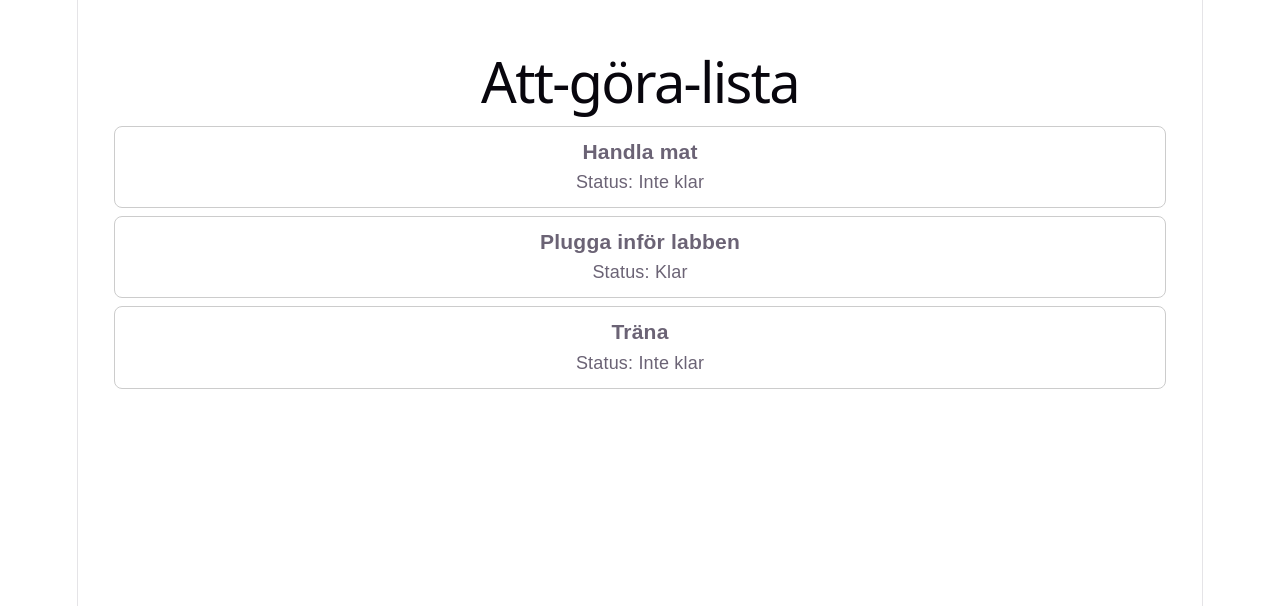
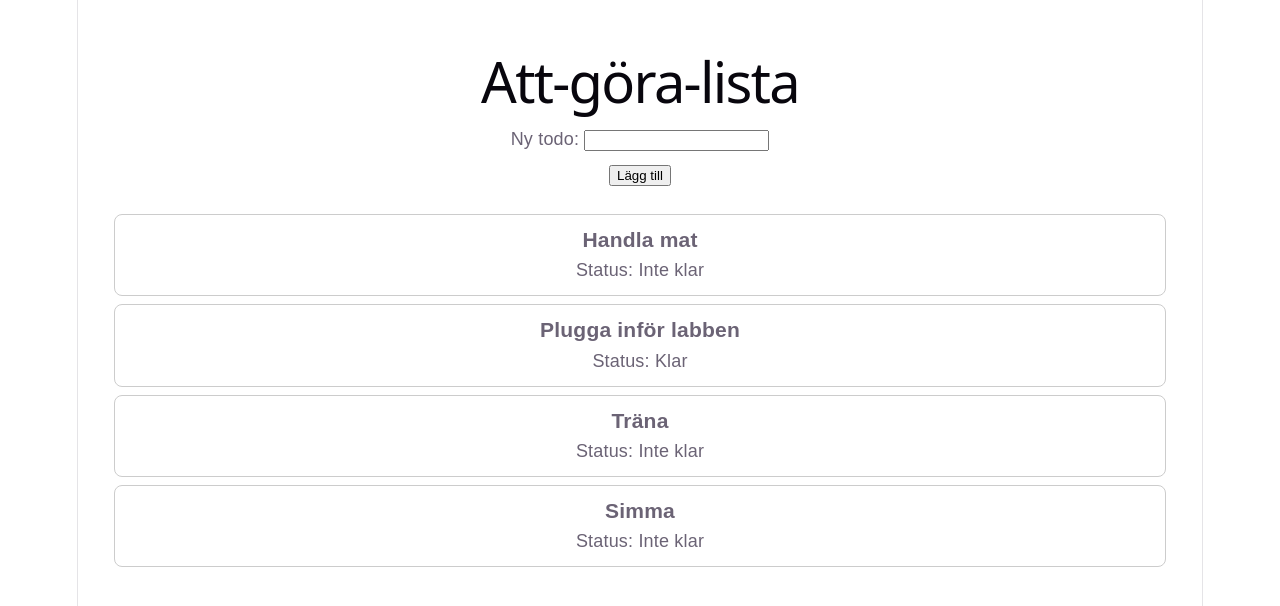
Before and after one commit to Peshro96/Labb-1---React.JS-Webbapplikation, a React (Vite) app: page / in a window 1280 px wide. Shown: the top 606 px of the page. Built offline with nearby package versions, Linux system fonts and the light colour scheme; data requests are answered from the project's data file.

Commit message:
connect form to add todos to list

```diff
--- a/db.json
+++ b/db.json
@@ -1,7 +1,24 @@
 {
   "todos": [
-    { "id": 1, "title": "Handla mat", "done": false },
-    { "id": 2, "title": "Plugga inför labben", "done": true },
-    { "id": 3, "title": "Träna", "done": false }
+    {
+      "id": 1,
+      "title": "Handla mat",
+      "done": false
+    },
+    {
+      "id": 2,
+      "title": "Plugga inför labben",
+      "done": true
+    },
+    {
+      "id": 3,
+      "title": "Träna",
+      "done": false
+    },
+    {
+      "title": "Simma",
+      "done": false,
+      "id": 4
+    }
   ]
 }
--- a/src/App.tsx
+++ b/src/App.tsx
@@ -1,6 +1,7 @@
 import { useEffect, useState } from "react";
 import TodoList from "./components/TodoList";
-import { getTodos } from "./api/todos";
+import TodoForm from "./components/TodoForm";
+import { getTodos, createTodo } from "./api/todos";
 import type { Todo } from "./types/todo";
 
 export default function App() {
@@ -34,9 +35,18 @@ export default function App() {
     fetchTodos();
   }, []);
 
+  // Lägger till en ny todo via API:t
+  const addTodo = async (title: string) => {
+    const newTodo = await createTodo(title);
+    // Lägger till den nya todon sist i listan med spread operator
+    setTodos((prev) => [...prev, newTodo]);
+  };
+
   return (
     <div style={{ padding: "2rem", fontFamily: "Arial, sans-serif" }}>
       <h1>Att-göra-lista</h1>
+
+      <TodoForm onAddTodo={addTodo} />
 
       {loading && <p>Laddar todos...</p>}
 
```
